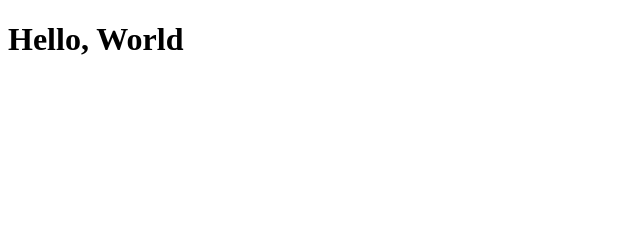
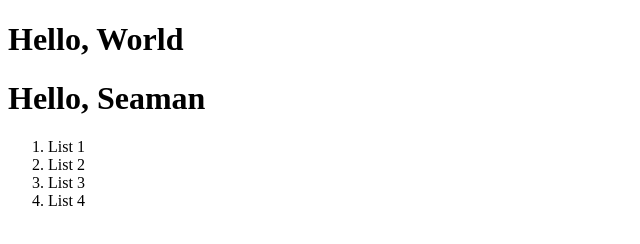
Before and after one commit to pieersx/github-probe, a plain HTML site: page index.html in a window 1280 px wide. Shown: the whole page, without its empty margins (0-640 px from the left). Drawn offline with Linux system fonts and the light colour scheme.

Commit message:
Actualizar index.html para incluir una lista y cambiar el saludo

```diff
--- a/index.html
+++ b/index.html
@@ -5,5 +5,15 @@
     </head>
     <body>
         <h1>Hello, World</h1>
+        <h1>Hello, Seaman</h1>
+
+        <ol>
+            <li>List 1</li>
+            <li>List 2</li>
+            <li>List 3</li>
+            <li>List 4</li>
+        </ol>
+
+        <script src="./index.js"></script>
     </body>
 </html>
```
